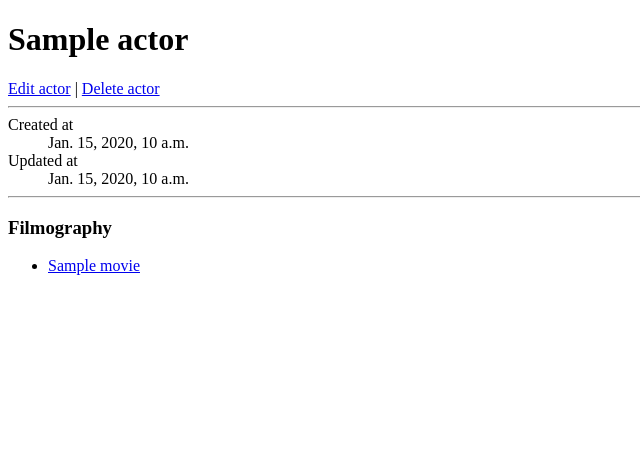
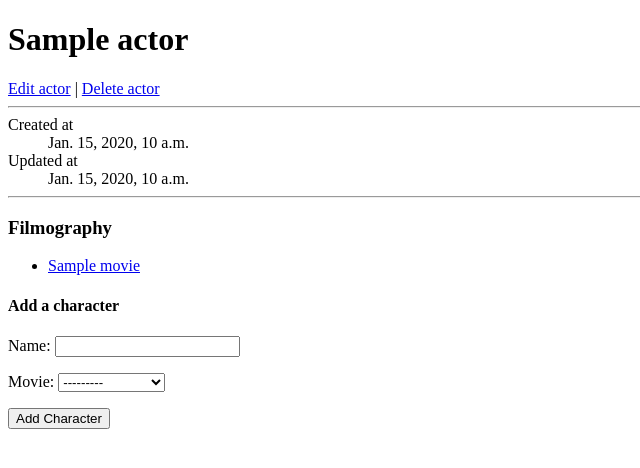
Before and after one commit to appdev-solutions/must-see-movies-django, a Django app: page /actors/1/ in a window 1280 px wide. Shown: the part 26-494 px from the top of the page, without its empty margins (0-640 px from the left). Run offline with Django 4.2, Linux system fonts and the light colour scheme; tables that the repository leaves empty hold one stand-in row (values such as "Sample post").

Commit message:
add new Character form to Actor detail page

```diff
--- /dev/null
+++ b/must_see_movies/forms.py
@@ -0,0 +1,7 @@
+from django import forms
+from .models import Character
+
+class CharacterForm(forms.ModelForm):
+    class Meta:
+        model = Character
+        fields = ["name", "movie",]
--- a/must_see_movies/views.py
+++ b/must_see_movies/views.py
@@ -1,7 +1,9 @@
 from django.views.generic import ListView, DetailView
 from django.views.generic.edit import CreateView, UpdateView, DeleteView
 from django.urls import reverse_lazy
+from django.shortcuts import redirect
 from .models import Movie, Director, Actor
+from .forms import CharacterForm
 
 class MovieListView(ListView):
     model = Movie
@@ -57,6 +59,19 @@ class ActorDetailView(DetailView):
     model = Actor
     template_name = "actor_detail.html"
 
+    def get_context_data(self, **kwargs):
+        context = super().get_context_data(**kwargs)
+        context["form"] = CharacterForm()  # add form to context
+        return context
+
+    def post(self, request, *args, **kwargs):
+        form = CharacterForm(request.POST)
+        if form.is_valid():
+            character = form.save(commit=False)
+            character.actor = self.get_object()  # set actor to current actor
+            character.save()
+            return redirect("actor", pk=self.get_object().pk)  # redirect back to actor detail view
+
 class ActorCreateView(CreateView):
     model = Actor
     template_name = "actor_new.html"
--- a/templates/actor_detail.html
+++ b/templates/actor_detail.html
@@ -35,4 +35,12 @@
     </li>
     {% endfor %}
 </ul>
+
+<h4>Add a character</h4>
+
+<form method="post">
+    {% csrf_token %}
+    {{ form.as_p }}
+    <button type="submit">Add Character</button>
+</form>
 {% endblock content %}
```
